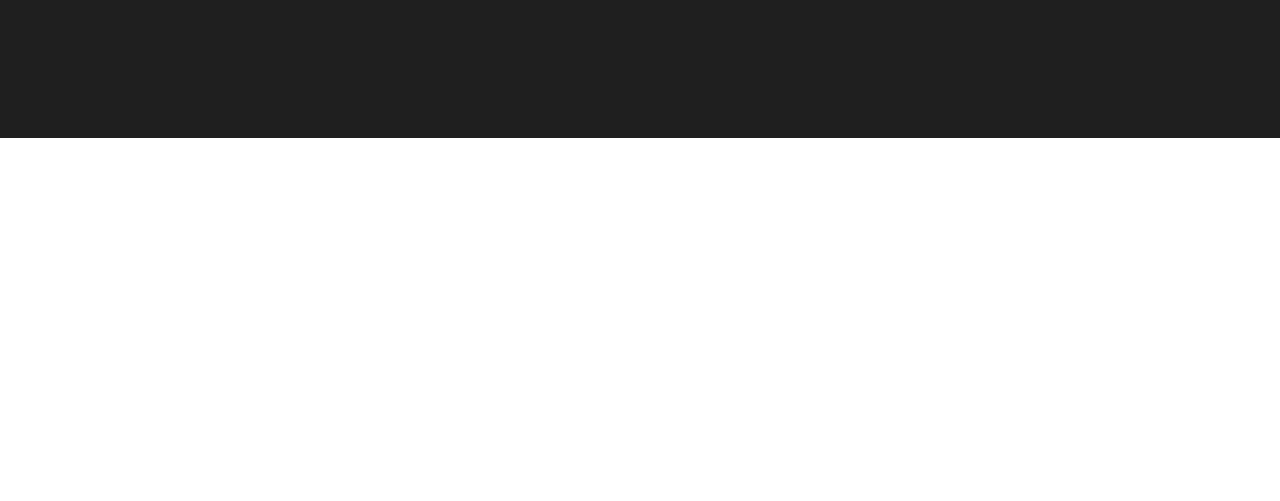
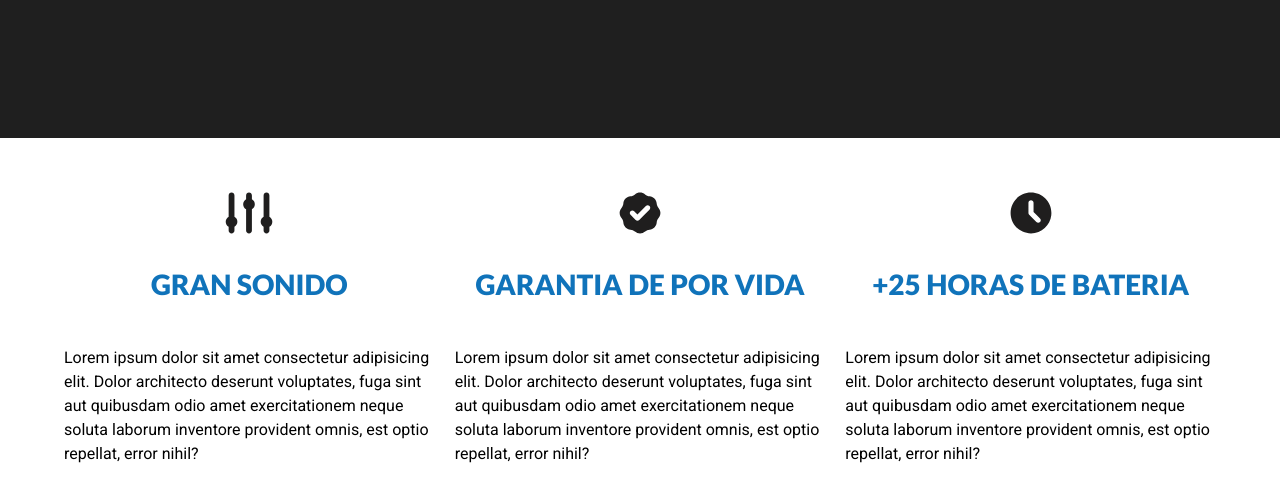
Before and after one commit to vegas29/TechPro, a plain HTML site: page index.html in a window 1280 px wide. Shown: the part 547-1048 px from the top of the page. Before the commit the page ends 800 px from the top, so only its background shows below. Drawn offline with Linux system fonts and the light colour scheme.

Commit message:
Seccion Iconos, lista

```diff
--- a/css/app.css
+++ b/css/app.css
@@ -131,3 +131,43 @@ img{
     font-size: 6rem;
     font-weight: 900;
 }
+
+/** Iconos **/
+
+.iconos{
+    padding: var(--separacion) 0;
+}
+
+@media (min-width: 768px) {
+    .iconos{
+        display: flex;
+        gap: 2rem;
+    }
+}
+
+.icono{
+    display: flex;
+    flex-direction: column;
+    align-items: center;
+    margin-bottom: calc(var(--separacion) / 2);
+}
+
+.icono:last-of-type{
+    margin: 0;
+}
+
+@media (min-width: 768px) {
+    .icono{
+        margin: 0;
+    }
+}
+
+.icono img{
+    width: 5rem;
+}
+
+.icono h3{
+    color: var(--colorPrimario);
+    text-transform: uppercase;
+    margin-top: calc(var(--separacion) / 2);
+}
--- a/index.html
+++ b/index.html
@@ -45,5 +45,27 @@
         </div>
     </header>
 
+    <section class="contenedor">
+        <div class="iconos">
+            <div class="icono">
+                <img src="img/icono-sonido.svg" alt="imagen icono">
+                <h3>Gran sonido</h3>
+                <p>Lorem ipsum dolor sit amet consectetur adipisicing elit. Dolor architecto deserunt voluptates, fuga sint aut quibusdam odio amet exercitationem neque soluta laborum inventore provident omnis, est optio repellat, error nihil?</p>
+            </div> <!--Icono-->
+
+            <div class="icono">
+                <img src="img/icono-garantia.svg" alt="imagen icono">
+                <h3>Garantia de por vida</h3>
+                <p>Lorem ipsum dolor sit amet consectetur adipisicing elit. Dolor architecto deserunt voluptates, fuga sint aut quibusdam odio amet exercitationem neque soluta laborum inventore provident omnis, est optio repellat, error nihil?</p>
+            </div> <!--Icono-->
+
+            <div class="icono">
+                <img src="img/icono-bateria.svg" alt="imagen icono">
+                <h3>+25 Horas de bateria</h3>
+                <p>Lorem ipsum dolor sit amet consectetur adipisicing elit. Dolor architecto deserunt voluptates, fuga sint aut quibusdam odio amet exercitationem neque soluta laborum inventore provident omnis, est optio repellat, error nihil?</p>
+            </div> <!--Icono-->
+        </div>
+    </section>
+
 </body>
 </html>
```
